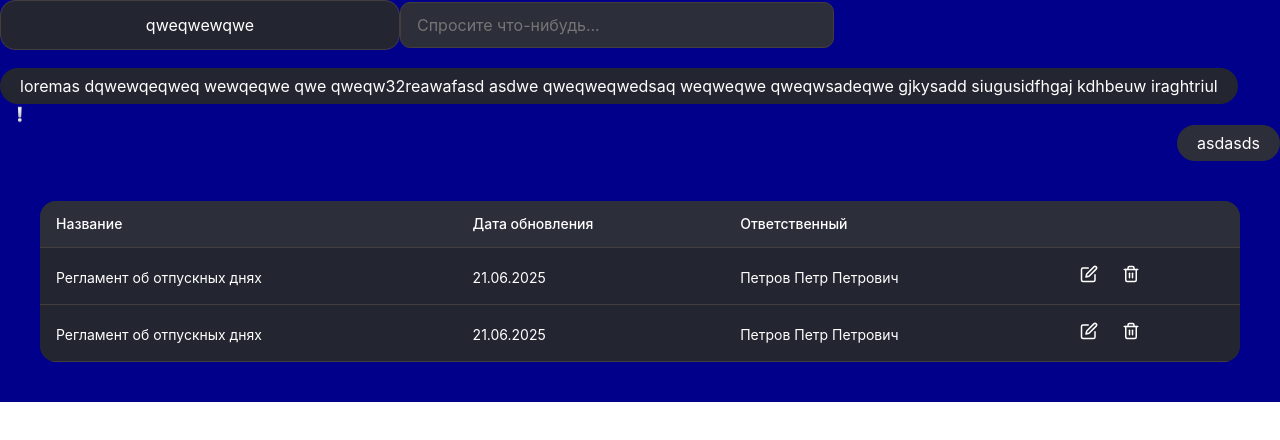
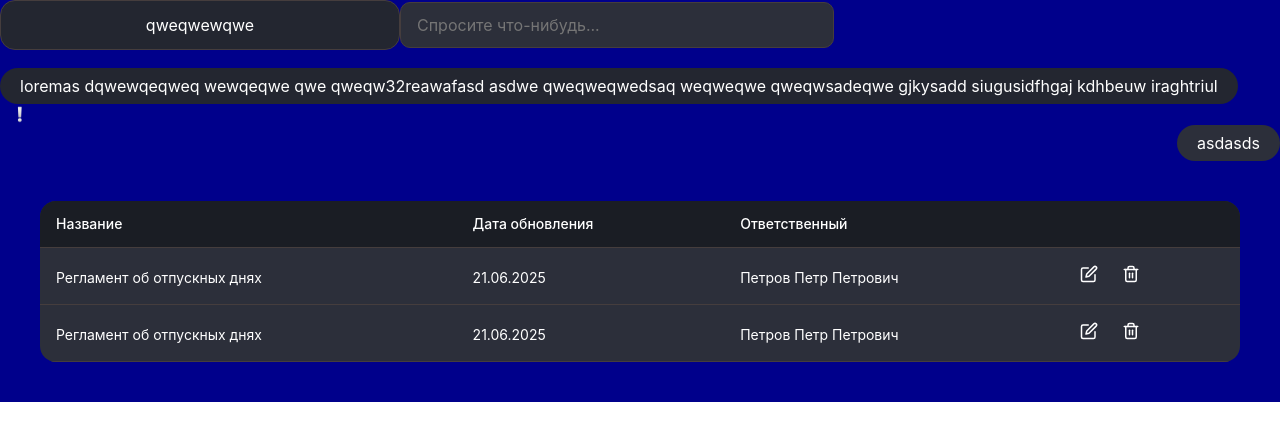
Before and after one commit to justyartsev/HR-Guardian, a React (Vite) app in the folder FrontEnd/: page / in a window 1280 px wide. Shown: the top 440 px of the page. Built offline with nearby package versions, Linux system fonts and the light colour scheme.

Commit message:
Table with documents(change colours)

```diff
--- a/FrontEnd/src/components/Table/table.styles.js
+++ b/FrontEnd/src/components/Table/table.styles.js
@@ -2,7 +2,7 @@ import styled from "styled-components";
 
 export const TableWrapper = styled.div`
     width: 100%;
-    background-color: var(--primary-black-2);
+    background-color: var(--primary-black-3);
     border-radius: 16px;
     overflow: hidden;
 `;
@@ -14,7 +14,7 @@ export const StyledTable = styled.table`
 `;
 
 export const Thead = styled.thead`
-    background-color: var(--primary-black-3);
+    background-color: var(--primary-black-1);
 `;
 
 export const Th = styled.th`
@@ -27,10 +27,11 @@ export const Th = styled.th`
 export const Tbody = styled.tbody``;
 
 export const Tr = styled.tr`
+    background-color: var(--primary-black-2)
     transition: background-color 200ms ease;
 
     &:hover {
-        background-color: var(--primary-black-3);
+        background-color: var(--primary-black-1);
     }
 `;
 
```
